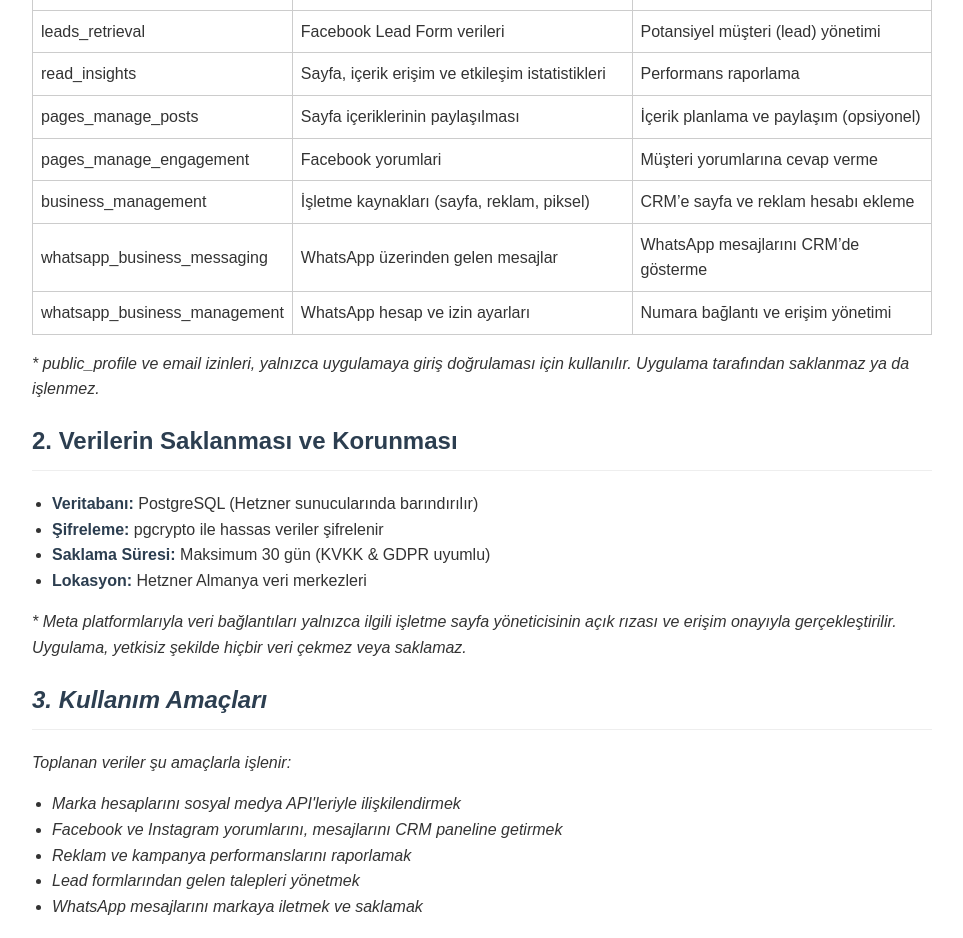
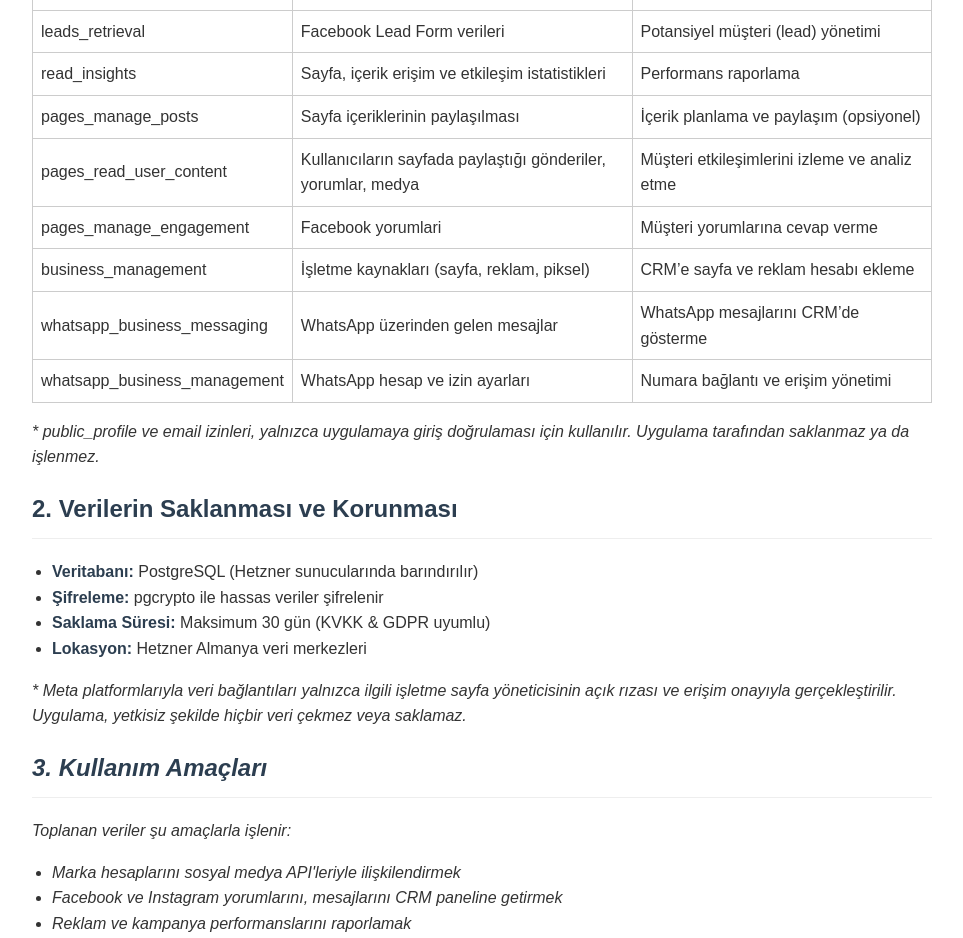
Before and after one commit to Cudiyildiz/CrmPrivacyPolicy, a plain HTML site: page index.html in a window 1280 px wide. Shown: the part 1140-2078 px from the top of the page, without its empty margins (158-1121 px from the left). Drawn offline with Linux system fonts and the light colour scheme.

Commit message:
Update index.html

```diff
--- a/index.html
+++ b/index.html
@@ -159,6 +159,11 @@
         <td>İçerik planlama ve paylaşım (opsiyonel)</td>
       </tr>
       <tr>
+  <td>pages_read_user_content</td>
+  <td>Kullanıcıların sayfada paylaştığı gönderiler, yorumlar, medya</td>
+  <td>Müşteri etkileşimlerini izleme ve analiz etme</td>
+</tr>
+      <tr>
         <td>pages_manage_engagement</td>
         <td>Facebook yorumlari</td>
         <td>Müşteri yorumlarına cevap verme</td>
@@ -178,6 +183,7 @@
         <td>WhatsApp hesap ve izin ayarları</td>
         <td>Numara bağlantı ve erişim yönetimi</td>
       </tr>
+
     </tbody>
   </table>
   <p><em>* public_profile ve email izinleri, yalnızca uygulamaya giriş doğrulaması için kullanılır. Uygulama tarafından
```
